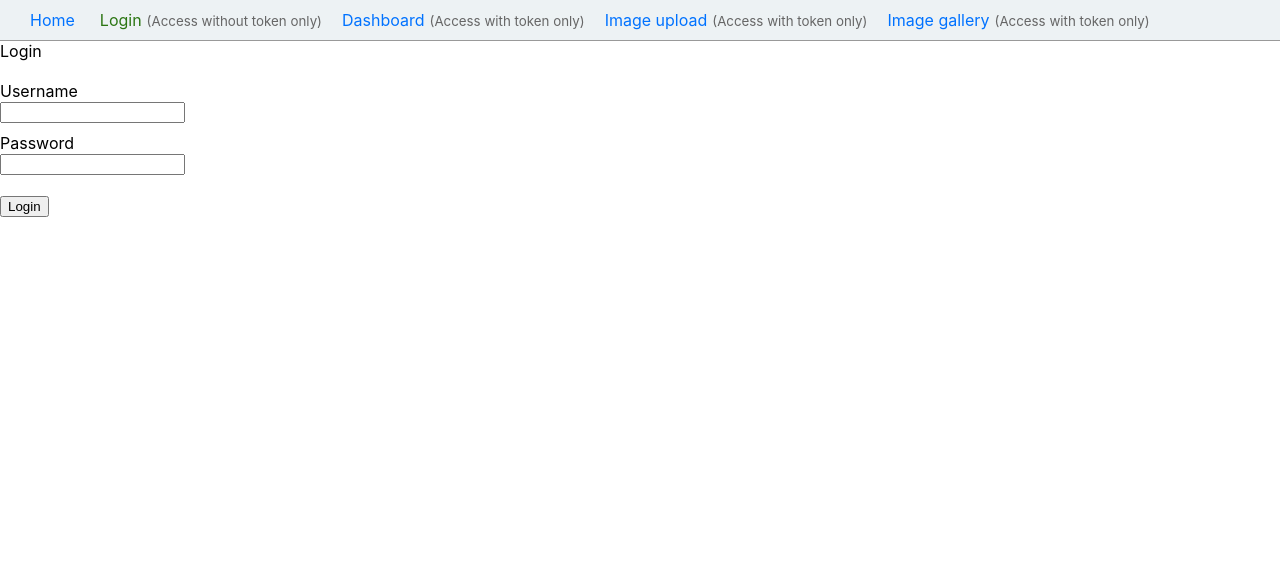
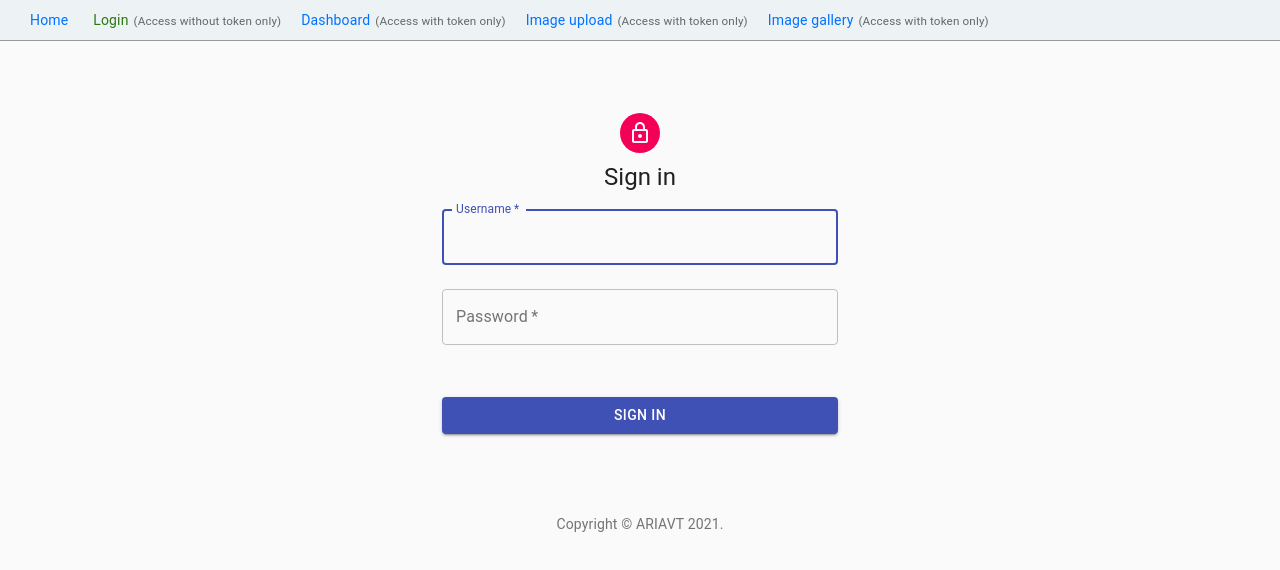
Before and after one commit to sonarom-org/ariavt-frontend, a React (Create React App) app: page /login in a window 1280 px wide. Shown: the top 570 px of the page. Built offline with nearby package versions, Linux system fonts and the light colour scheme.

Commit message:
Material login.

```diff
--- a/src/App.js
+++ b/src/App.js
@@ -7,12 +7,14 @@ import Dashboard from './Dashboard';
 import Home from './Home';
 import UploadFiles from "./component/uploadFiles";
 import Album from "./component/Album";
+import {Footer, NavigationBar} from "./common_ui";
 
 import PrivateRoute from './Utils/PrivateRoute';
 import PublicRoute from './Utils/PublicRoute';
 import { getToken, removeUserSession, setUserSession } from './Utils/authentication';
 
 import config from "./config.json";
+import CssBaseline from "@material-ui/core/CssBaseline";
 
 
 function App() {
@@ -46,6 +48,8 @@ function App() {
 
   return (
     <div className="App">
+      <CssBaseline />
+      {/*<NavigationBar />*/}
       <BrowserRouter>
         <div>
           <div className="header">
@@ -80,6 +84,7 @@ function App() {
           </div>
         </div>
       </BrowserRouter>
+      {/*<Footer />*/}
     </div>
   );
 }
--- a/src/Login.js
+++ b/src/Login.js
@@ -2,12 +2,45 @@ import React, { useState } from 'react';
 import axios from 'axios';
 import { setUserSession } from './Utils/authentication';
 import config from "./config.json";
+import Container from "@material-ui/core/Container";
+import Avatar from "@material-ui/core/Avatar";
+import LockOutlinedIcon from "@material-ui/icons/LockOutlined";
+import Typography from "@material-ui/core/Typography";
+import TextField from "@material-ui/core/TextField";
+import Button from "@material-ui/core/Button";
+import Box from "@material-ui/core/Box";
+import {makeStyles} from "@material-ui/core/styles";
+import {Copyright} from "./common_ui";
+
+
+const useStyles = makeStyles((theme) => ({
+  paper: {
+    marginTop: theme.spacing(8),
+    display: 'flex',
+    flexDirection: 'column',
+    alignItems: 'center',
+  },
+  avatar: {
+    margin: theme.spacing(1),
+    backgroundColor: theme.palette.secondary.main,
+  },
+  form: {
+    width: '100%', // Fix IE 11 issue.
+    marginTop: theme.spacing(1),
+  },
+  submit: {
+    margin: theme.spacing(3, 0, 2),
+  },
+}));
+
 
 function Login(props) {
   const [loading, setLoading] = useState(false);
   const username = useFormInput('');
   const password = useFormInput('');
   const [error, setError] = useState(null);
+
+  const classes = useStyles();
 
   // handle button click of login form
   const handleLogin = () => {
@@ -17,7 +50,7 @@ function Login(props) {
     formData.append("username", username.value.toString())
     formData.append("password", password.value.toString())
 
-    axios.post(config.API_URL+"/token", formData
+    return axios.post(config.API_URL+"/token", formData
     ).then(response => {
       console.log(response);
       setLoading(false);
@@ -34,28 +67,60 @@ function Login(props) {
   }
 
   return (
-    <div>
-      Login<br /><br />
-      <div>
-        Username<br />
-        <input
+    <Container component="main" maxWidth="xs">
+      <div className={classes.paper}>
+        <Avatar className={classes.avatar}>
+          <LockOutlinedIcon/>
+        </Avatar>
+        <Typography component="h1" variant="h5">
+          Sign in
+        </Typography>
+        <TextField
+          variant="outlined"
+          margin="normal"
+          required
+          fullWidth
+          id="username"
+          label="Username"
           type="username"
           {...username}
-          autoComplete="username" />
-      </div>
-      <div style={{ marginTop: 10 }}>
-        Password<br />
-        <input
+          name="username"
+          autoComplete="username"
+          autoFocus
+        />
+        <TextField
+          variant="outlined"
+          margin="normal"
+          required
+          fullWidth
+          name="password"
+          label="Password"
           type="password"
           {...password}
-          autoComplete="new-password" />
+          id="password"
+          autoComplete="current-password"
+        />
+        {error && <><small style={{ color: 'red' }}>{error}</small><br /></>}<br />
+        {/*<FormControlLabel*/}
+        {/*  control={<Checkbox value="remember" color="primary"/>}*/}
+        {/*  label="Remember me"*/}
+        {/*/>*/}
+        <Button
+          type="submit"
+          fullWidth
+          variant="contained"
+          color="primary"
+          className={classes.submit}
+          value={loading ? 'Loading...' : 'Login'}
+          onClick={handleLogin}
+          disabled={loading} >
+          Sign In
+        </Button>
       </div>
-      {error && <><small style={{ color: 'red' }}>{error}</small><br /></>}<br />
-      <input
-        type="button" value={loading ? 'Loading...' : 'Login'}
-        onClick={handleLogin}
-        disabled={loading} /><br />
-    </div>
+      <Box mt={8}>
+        <Copyright/>
+      </Box>
+    </Container>
   );
 }
 
--- /dev/null
+++ b/src/common_ui.js
@@ -0,0 +1,63 @@
+import Typography from "@material-ui/core/Typography";
+import Link from "@material-ui/core/Link";
+import React from "react";
+import {makeStyles} from "@material-ui/core/styles";
+import AppBar from "@material-ui/core/AppBar";
+import Toolbar from "@material-ui/core/Toolbar";
+import CameraIcon from "@material-ui/icons/PhotoCamera";
+
+
+const useStyles = makeStyles((theme) => ({
+  icon: {
+    marginRight: theme.spacing(2),
+  },
+  footer: {
+    backgroundColor: theme.palette.background.paper,
+    padding: theme.spacing(6),
+  },
+}));
+
+
+export function Copyright() {
+  return (
+    <Typography variant="body2" color="textSecondary" align="center">
+      {'Copyright © '}
+      <Link color="inherit" href="#">
+        ARIAVT
+      </Link>{' '}
+      {new Date().getFullYear()}
+      {'.'}
+    </Typography>
+  );
+}
+
+export function Footer() {
+  const classes = useStyles();
+
+  return (
+    <footer className={classes.footer}>
+      <Typography variant="h6" align="center" gutterBottom>
+        ARIAVT
+      </Typography>
+      {/*<Typography variant="subtitle1" align="center" color="textSecondary" component="p">*/}
+      {/*  Something here to give the footer a purpose!*/}
+      {/*</Typography>*/}
+      <Copyright />
+    </footer>
+  );
+}
+
+export function NavigationBar() {
+  const classes = useStyles();
+
+  return (
+    <AppBar position="relative">
+      <Toolbar>
+        <CameraIcon className={classes.icon} />
+        <Typography variant="h6" color="inherit" noWrap>
+          Album layout
+        </Typography>
+      </Toolbar>
+    </AppBar>
+  );
+}
--- a/src/component/Album.js
+++ b/src/component/Album.js
@@ -12,20 +12,8 @@ import Toolbar from '@material-ui/core/Toolbar';
 import Typography from '@material-ui/core/Typography';
 import { makeStyles } from '@material-ui/core/styles';
 import Container from '@material-ui/core/Container';
-import Link from '@material-ui/core/Link';
+import {Footer, NavigationBar} from "../common_ui";
 
-function Copyright() {
-  return (
-    <Typography variant="body2" color="textSecondary" align="center">
-      {'Copyright © '}
-      <Link color="inherit" href="#">
-        ARIAVT
-      </Link>{' '}
-      {new Date().getFullYear()}
-      {'.'}
-    </Typography>
-  );
-}
 
 const useStyles = makeStyles((theme) => ({
   icon: {
@@ -66,45 +54,37 @@ export default function Album() {
 
   return (
     <React.Fragment>
-      <CssBaseline />
-      <AppBar position="relative">
-        <Toolbar>
-          <CameraIcon className={classes.icon} />
-          <Typography variant="h6" color="inherit" noWrap>
-            Album layout
-          </Typography>
-        </Toolbar>
-      </AppBar>
+      {/*<CssBaseline />*/}
+      {/*<NavigationBar />*/}
       <main>
-        {/* Hero unit */}
+        {/* Title */}
         <div className={classes.heroContent}>
           <Container maxWidth="sm">
             <Typography component="h1" variant="h2" align="center" color="textPrimary" gutterBottom>
-              Album layout
+              Image gallery
             </Typography>
             <Typography variant="h5" align="center" color="textSecondary" paragraph>
-              Something short and leading about the collection below—its contents, the creator, etc.
-              Make it short and sweet, but not too short so folks don&apos;t simply skip over it
-              entirely.
+              All images uploaded to the application.
             </Typography>
             <div className={classes.heroButtons}>
               <Grid container spacing={2} justify="center">
                 <Grid item>
                   <Button variant="contained" color="primary">
-                    Main call to action
+                    Upload image
                   </Button>
                 </Grid>
-                <Grid item>
-                  <Button variant="outlined" color="primary">
-                    Secondary action
-                  </Button>
-                </Grid>
+                {/*<Grid item>*/}
+                {/*  <Button variant="outlined" color="primary">*/}
+                {/*    Secondary action*/}
+                {/*  </Button>*/}
+                {/*</Grid>*/}
               </Grid>
             </div>
           </Container>
         </div>
+        {/* End title */}
+        {/* Images grid */}
         <Container className={classes.cardGrid} maxWidth="md">
-          {/* End hero unit */}
           <Grid container spacing={4}>
             {cards.map((card) => (
               <Grid item key={card} xs={12} sm={6} md={4}>
@@ -135,18 +115,9 @@ export default function Album() {
             ))}
           </Grid>
         </Container>
+        {/* End images grid */}
       </main>
-      {/* Footer */}
-      <footer className={classes.footer}>
-        <Typography variant="h6" align="center" gutterBottom>
-          Footer
-        </Typography>
-        <Typography variant="subtitle1" align="center" color="textSecondary" component="p">
-          Something here to give the footer a purpose!
-        </Typography>
-        <Copyright />
-      </footer>
-      {/* End footer */}
+      {/*<Footer />*/}
     </React.Fragment>
   );
 }
```
